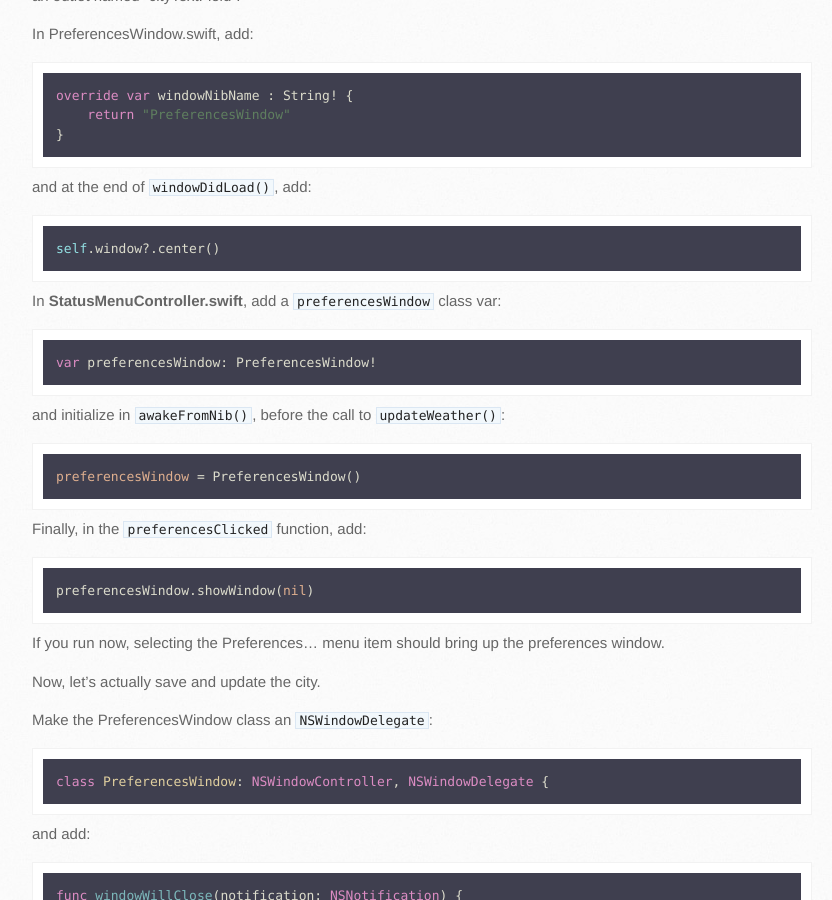
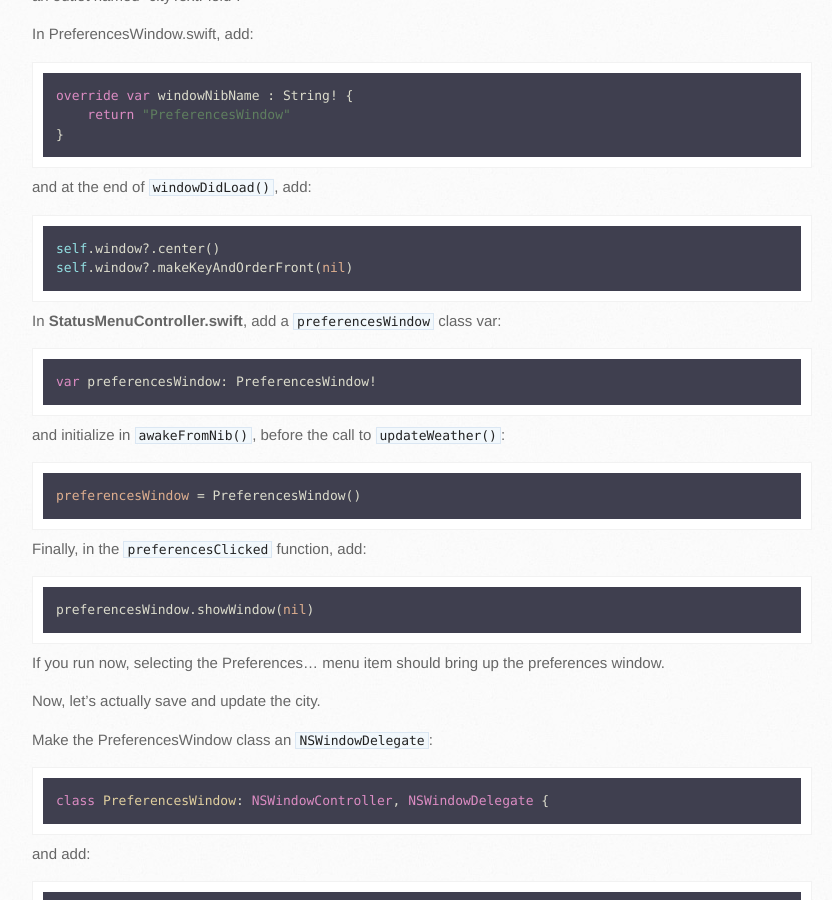
Before and after one commit to bgreenlee/WeatherBar, a Jekyll site: the page built from index.md, in a window 1280 px wide and 900 px high, scrolled down 14478 px. Shown: the whole window, without its empty margins (108-940 px from the left). Built offline with Jekyll 4.4.1, drawn with Linux system fonts in a browser that asks for light colours; nearby versions of some CDN libraries.

Commit message:
Make sure preferences window shows on top of other windows

```diff
--- a/index.md
+++ b/index.md
@@ -586,6 +586,7 @@ and at the end of `windowDidLoad()`, add:
 
 ~~~ swift
 self.window?.center()
+self.window?.makeKeyAndOrderFront(nil)
 ~~~
 
 In **StatusMenuController.swift**, add a `preferencesWindow` class var:
```
